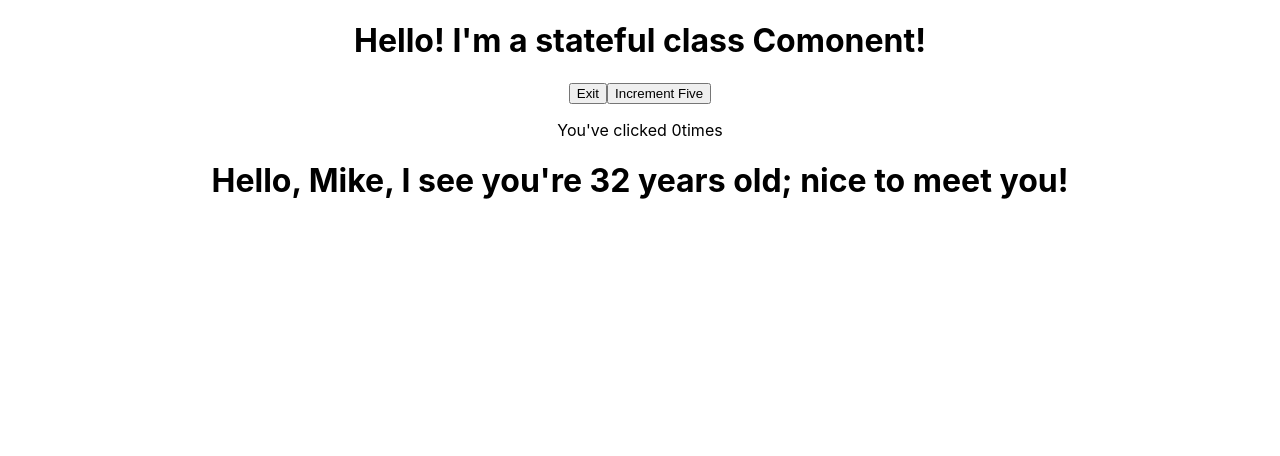
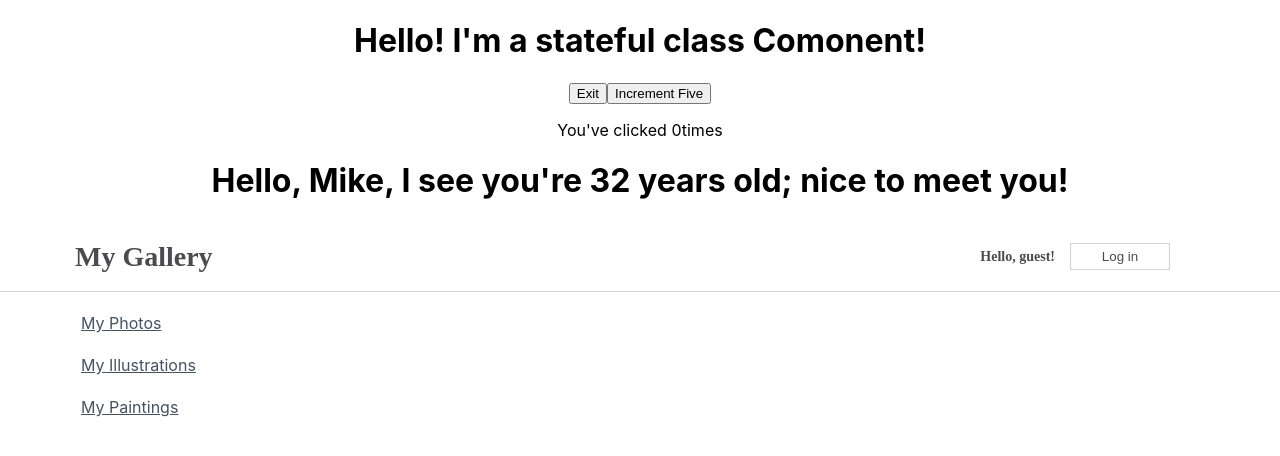
Before and after one commit to MrHaJu/first-react-app, a React (Create React App) app: page / in a window 1280 px wide. Shown: the top 456 px of the page. Built offline with nearby package versions, Linux system fonts and the light colour scheme.

Commit message:
call sidebar and Navbar

```diff
--- a/src/App.js
+++ b/src/App.js
@@ -2,12 +2,16 @@ import './App.css';
 // import FunctionalGreeting from './components/FunctionalGreetings'; //
 import FunctionalGreetingWithProps from './components/FunctionalGreetingWithProps';
 import StatefulGreeting from './components/StatefulGreeting';
+import Sidebar from "./components/Sidebar";
+import NavBarSimple from './components/NavBarSimple';
 
 function App() {
   return (
     <div className="App">
       <StatefulGreeting greeting="I'm a stateful class Comonent!"/>
       <FunctionalGreetingWithProps greeting="nice to meet you!" name="Mike" age="32" />
+      <NavBarSimple />
+      <Sidebar />
 
     </div>
   );
```
